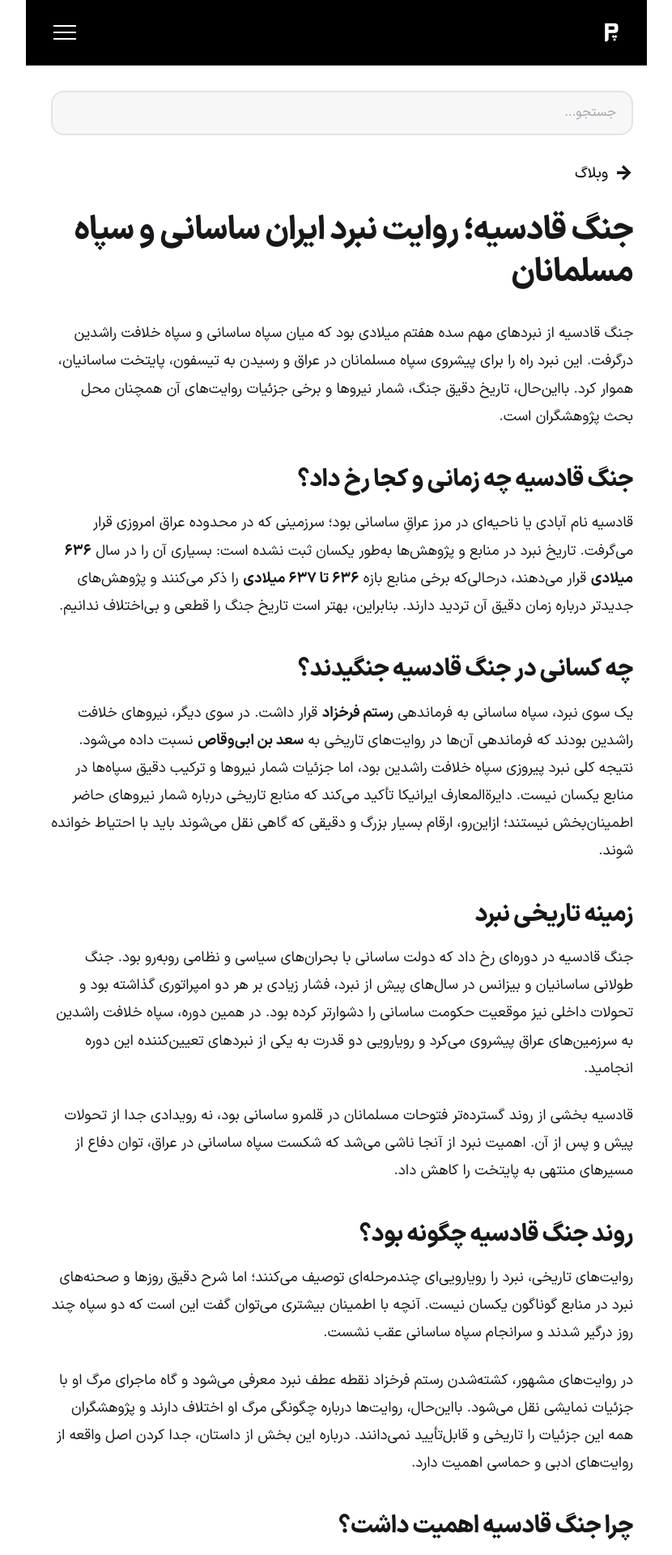
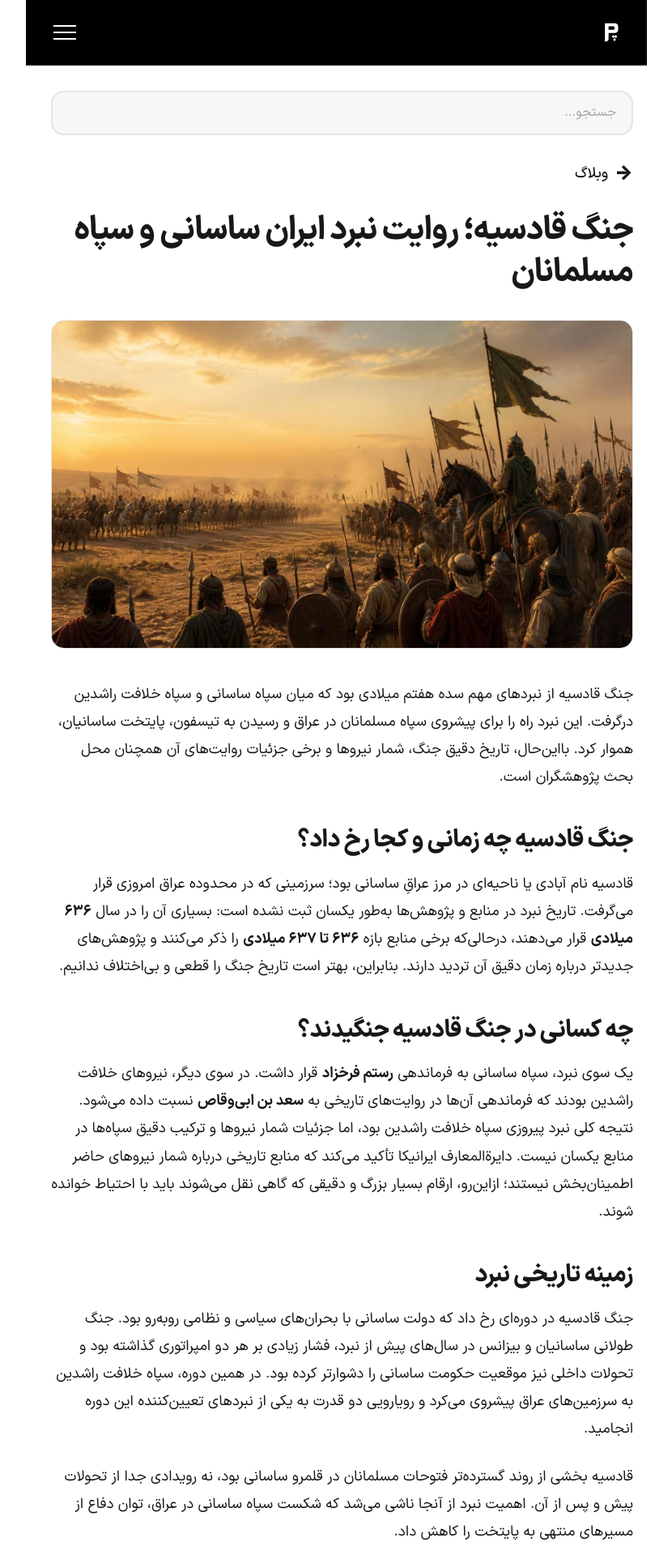
Before and after one commit to darkblog/darkblog.github.io, a Jekyll site: the page built from _posts/2026-10-9-qadisiyyah.md, in a window 1280 px wide. Shown: the top 1920 px of the page at 81% size, without its empty margins (210-1040 px from the left). Built offline with Jekyll 4.4.1, drawn with Linux system fonts in a browser that asks for light colours.

Commit message:
Update 2026-10-9-qadisiyyah.md

```diff
--- a/_posts/2026-10-9-qadisiyyah.md
+++ b/_posts/2026-10-9-qadisiyyah.md
@@ -1,6 +1,7 @@
 ---
 title: "جنگ قادسیه؛ روایت نبرد ایران ساسانی و سپاه مسلمانان"
 tags: جنگ
+image: /blog/qadisiyyah.jpeg
 ---
 
 جنگ قادسیه از نبردهای مهم سده هفتم میلادی بود که میان سپاه ساسانی و سپاه خلافت راشدین درگرفت. این نبرد راه را برای پیشروی سپاه مسلمانان در عراق و رسیدن به تیسفون، پایتخت ساسانیان، هموار کرد. بااین‌حال، تاریخ دقیق جنگ، شمار نیروها و برخی جزئیات روایت‌های آن همچنان محل بحث پژوهشگران است.
```
